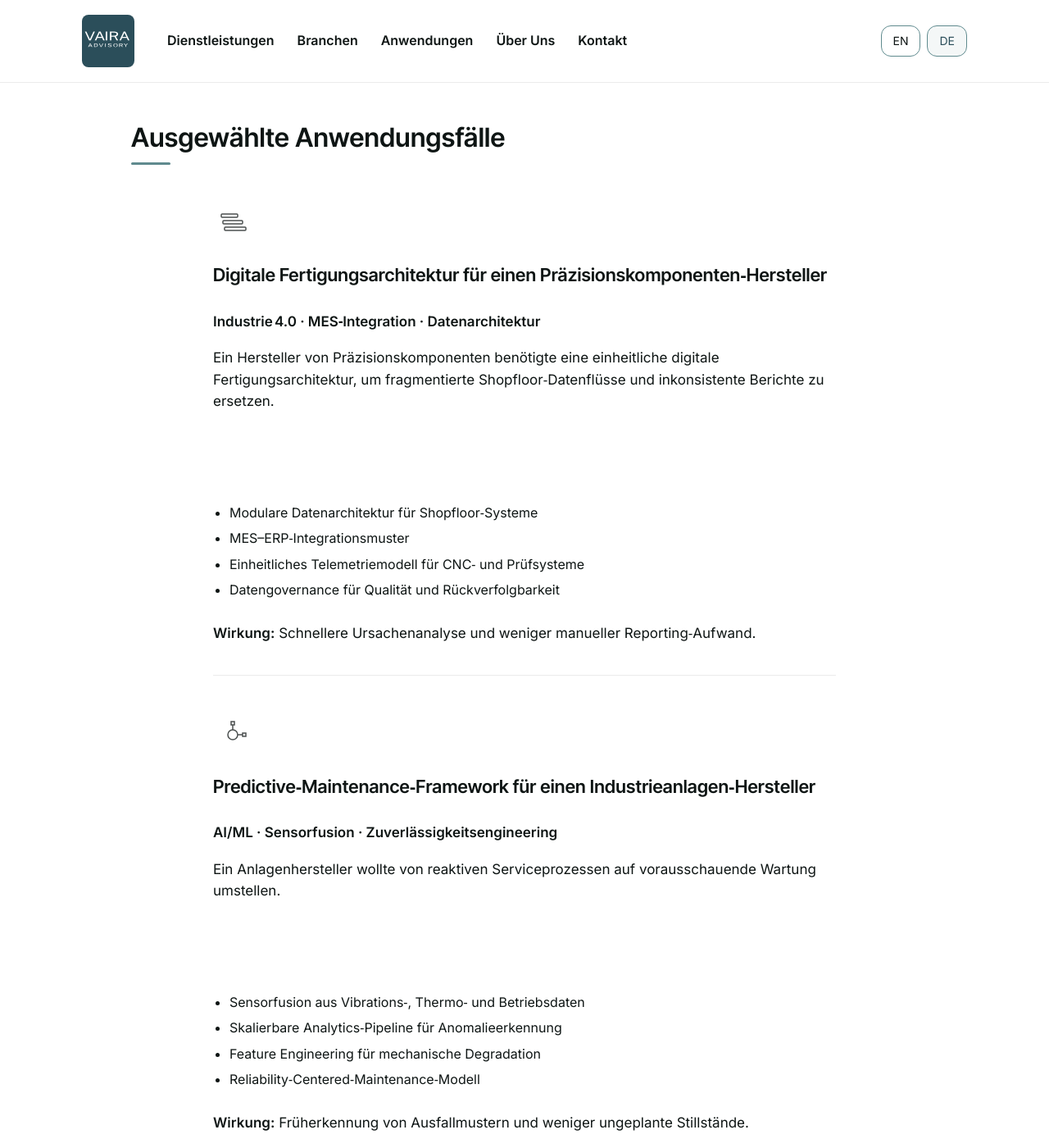
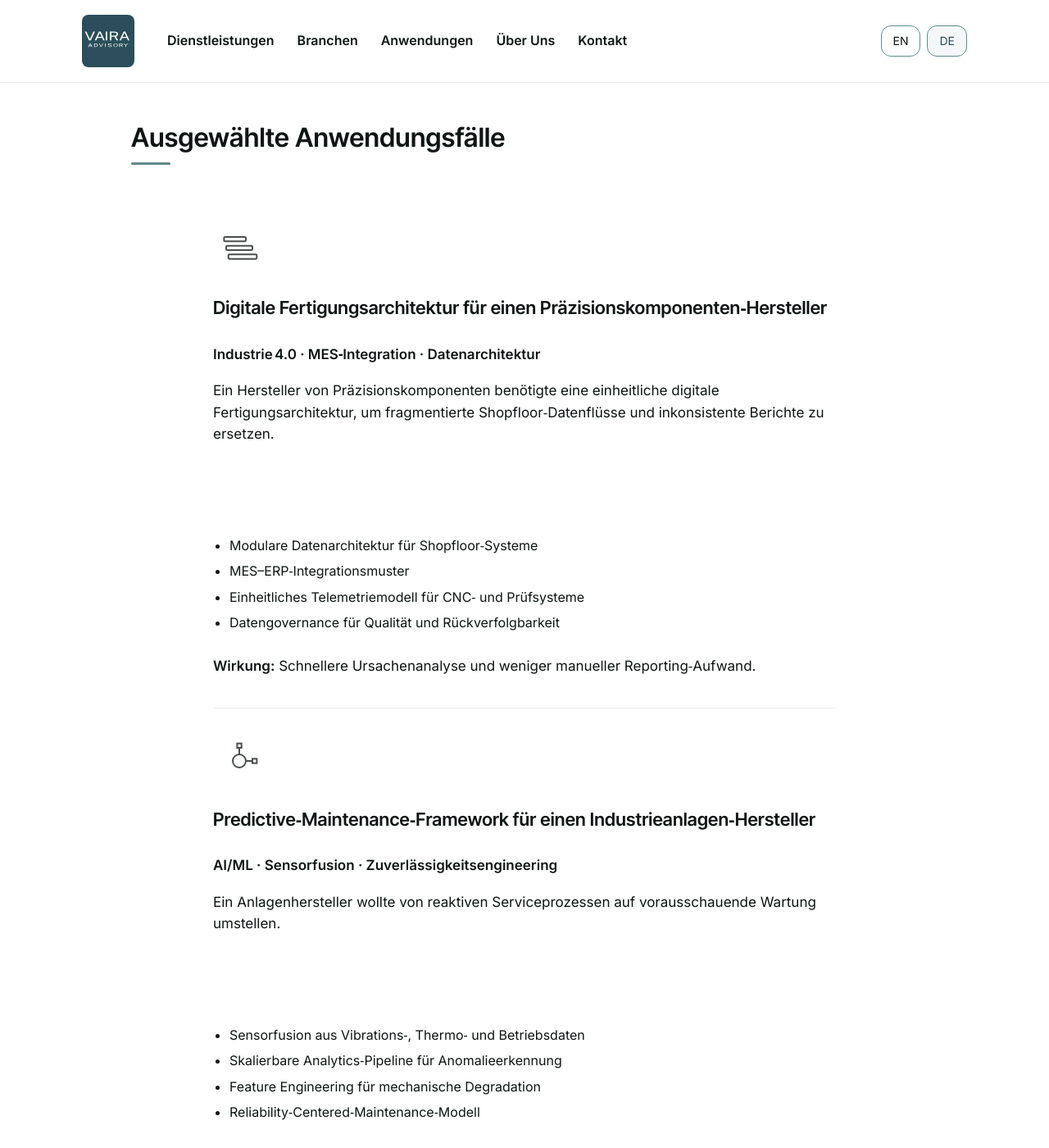
Before and after one commit to raphaelheeb/vaira-advisory, a Jekyll site: the page built from de/use-cases/index.html, in a window 1280 px wide and 1400 px high, scrolled down 994 px. Shown: the whole window at 82% size. Built offline with Jekyll 4.4.1, drawn with Linux system fonts in a browser that asks for light colours.

Commit message:
Update styles.css

```diff
--- a/assets/css/styles.css
+++ b/assets/css/styles.css
@@ -1264,52 +1264,36 @@
    VAIRA USE-CASES PAGE — tighter spacing
    ========================================================= */
 
-/* Use Cases — unified micro-illustration sizing */
-.use-cases-selected .micro-illustration svg {
+/* Page-specific hero behavior (mirrors Contact page) */
+@media (min-width: 1100px) {
+  .use-cases-page .hero-sub {
+    white-space: nowrap;
+  }
+}
+
+/* Micro-illustration sizing (single, non-duplicated rule) */
+.use-cases-page .use-cases-selected .micro-illustration svg {
   width: 48px;
   height: 48px;
 }
 
-/* Use Cases — tighter vertical rhythm */
-.use-cases-selected .usecase-item {
+/* Tighter vertical rhythm between use case blocks */
+.use-cases-page .use-cases-selected .usecase-item {
   margin-bottom: 48px;
 }
 
-/* Use Cases — consistent section rhythm */
-#use-cases-where.section {
+/* Compact title spacing in the accent-left section */
+.use-cases-page .section--accent-left h2 {
+  margin-bottom: 32px;
+}
+
+/* Tighter spacing before the list of use cases */
+.use-cases-page .use-cases-selected .wrapper--narrow > h2 {
+  margin-bottom: 40px;
+}
+
+/* Slightly tighter rhythm for the “Where These Use Cases Apply” section */
+.use-cases-page #use-cases-where.section {
   padding-top: calc(var(--section-space) * 0.9);
   padding-bottom: calc(var(--section-space) * 0.9);
 }
-
-/* Use Cases — fix H2 spacing in accent-left section */
-.use-cases .section--accent-left h2 {
-  margin-bottom: 32px !important;
-}
-
-/* Use Cases — tighten spacing before the list of use cases */
-.use-cases-selected .wrapper--narrow > h2 {
-  margin-bottom: 48px;
-}
-
-/* Use Cases — unified micro-illustration sizing */
-.use-cases-selected .micro-illustration svg {
-  width: 48px;
-  height: 48px;
-}
-
-/* Use Cases — keep hero subtitle on a single line on desktop */
-@media (min-width: 960px) {
-  .hero-sub--use-cases {
-    white-space: nowrap;
-  }
-}
-
-/* Use Cases — compact section title in accent-left block */
-.section--accent-left .section-title--compact {
-  margin-bottom: 32px !important;
-}
-
-/* Use Cases — tighter spacing before the list of use cases */
-.section-title--usecases-list {
-  margin-bottom: 40px !important;
-}
```
